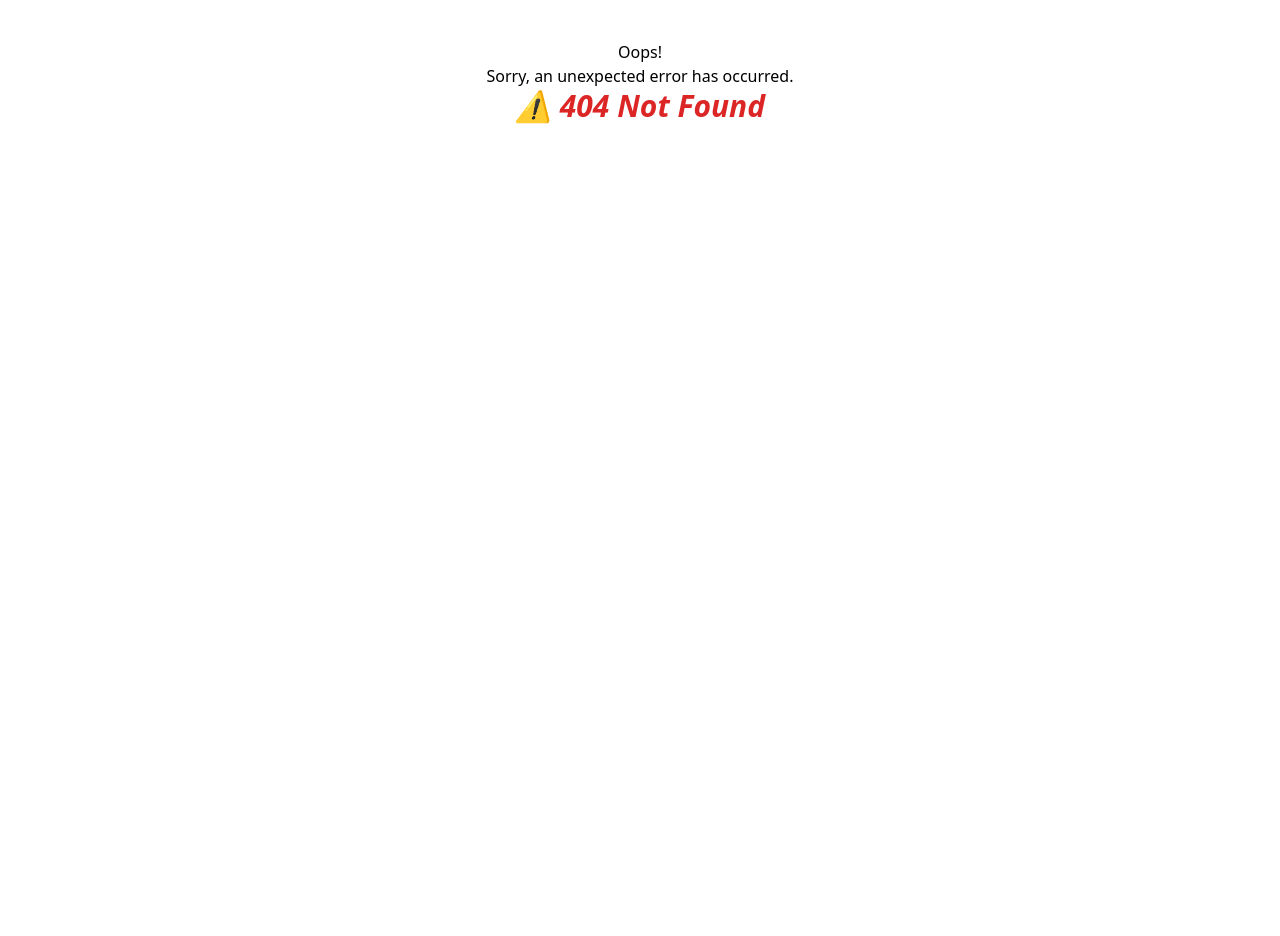
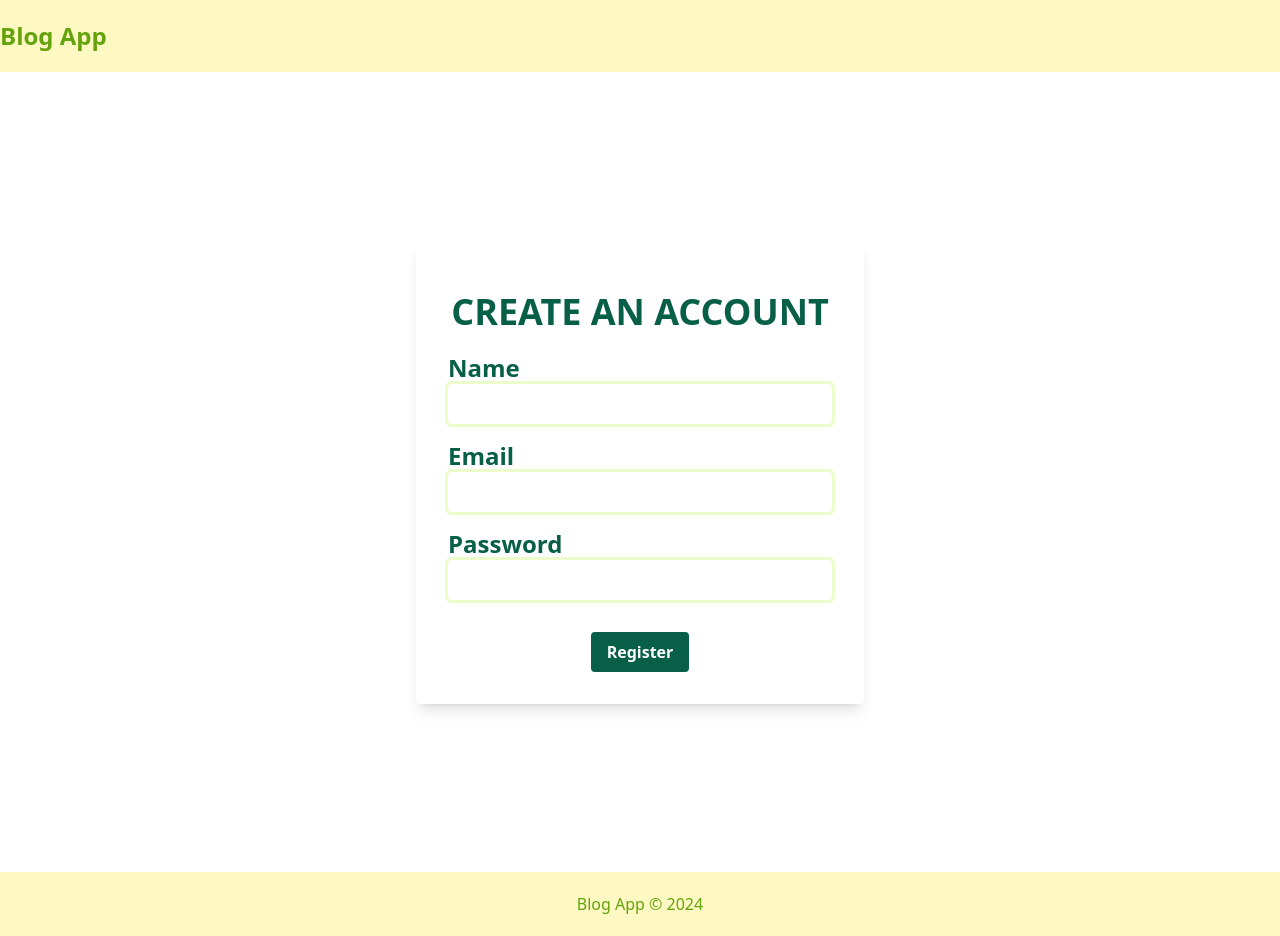
Before and after one commit to Ashlyn-Joshy/BlogApp, a React (Create React App) app in the folder frontend/: page /register in a window 1280 px wide. Before the commit this address had no page. Before the commit the page ends 800 px from the top, so only its background shows below. Built offline with nearby package versions, Linux system fonts and the light colour scheme.

Commit message:
user register form

```diff
--- a/frontend/src/App.js
+++ b/frontend/src/App.js
@@ -9,6 +9,7 @@ import SingleBlog from "./Pages/SingleBlog";
 import AddBlog from "./Pages/AddBlog";
 import EditBlog from "./Pages/EditBlog";
 import ErrorPage from "./Pages/ErrorPage";
+import Register from "./Pages/Register";
 
 const AppComponent = () => {
   return (
@@ -46,6 +47,10 @@ const appRouter = createBrowserRouter([
         path: "/editblog/:id",
         element: <EditBlog />,
       },
+      {
+        path: "/register",
+        element: <Register />,
+      },
     ],
   },
 ]);
--- /dev/null
+++ b/frontend/src/Pages/Register.js
@@ -0,0 +1,67 @@
+import React, { useState } from "react";
+
+const Register = () => {
+  const [name, setName] = useState("");
+  const [email, setEmail] = useState("");
+  const [password, setPassword] = useState("");
+
+  const handleRegister = async (e) => {
+    e.preventDefault();
+    console.log(name, email, password);
+  };
+
+  return (
+    <div className="flex justify-center items-center min-h-screen">
+      <div className="w-full max-w-md bg-white p-8 rounded shadow-lg">
+        <h1 className="text-4xl font-bold text-center py-5 text-emerald-800 uppercase">
+          Create An Account
+        </h1>
+        <form className="space-y-4">
+          <div>
+            <label className="block text-2xl font-bold text-emerald-800">
+              Name
+            </label>
+            <input
+              type="text"
+              className="w-full max-w-full outline outline-lime-100 rounded p-2"
+              value={name}
+              onChange={(e) => setName(e.target.value)}
+            />
+          </div>
+          <div>
+            <label className="block text-2xl font-bold text-emerald-800">
+              Email
+            </label>
+            <input
+              type="email"
+              className="w-full max-w-full outline outline-lime-100 rounded p-2"
+              value={email}
+              onChange={(e) => setEmail(e.target.value)}
+            />
+          </div>
+          <div>
+            <label className="block text-2xl font-bold text-emerald-800">
+              Password
+            </label>
+            <input
+              type="password"
+              className="w-full max-w-full outline outline-lime-100 rounded p-2"
+              value={password}
+              onChange={(e) => setPassword(e.target.value)}
+            />
+          </div>
+          <div className="pt-4 text-center">
+            <button
+              className="bg-emerald-800 text-white rounded py-2 px-4 font-semibold"
+              onClick={handleRegister}
+            >
+              Register
+            </button>
+          </div>
+        </form>
+      </div>
+    </div>
+  );
+};
+
+export default Register;
```
